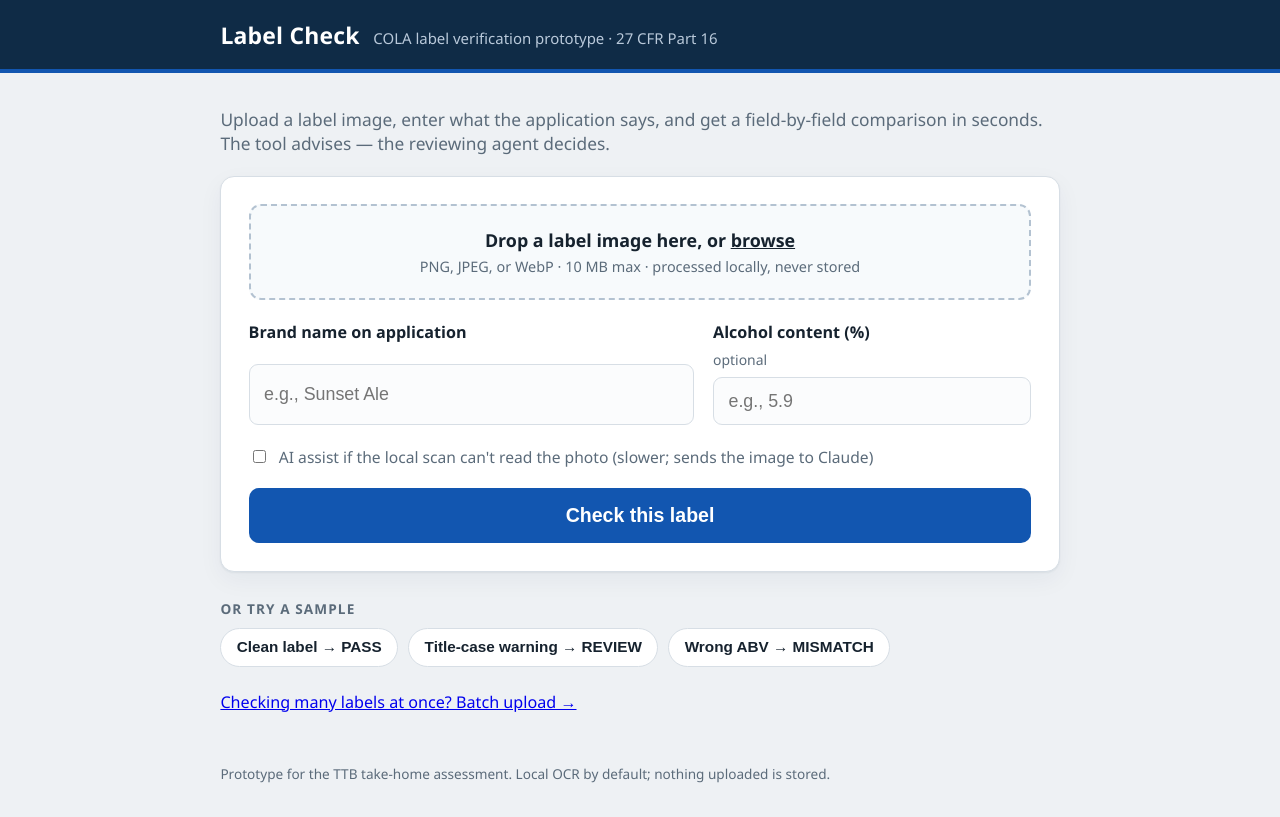
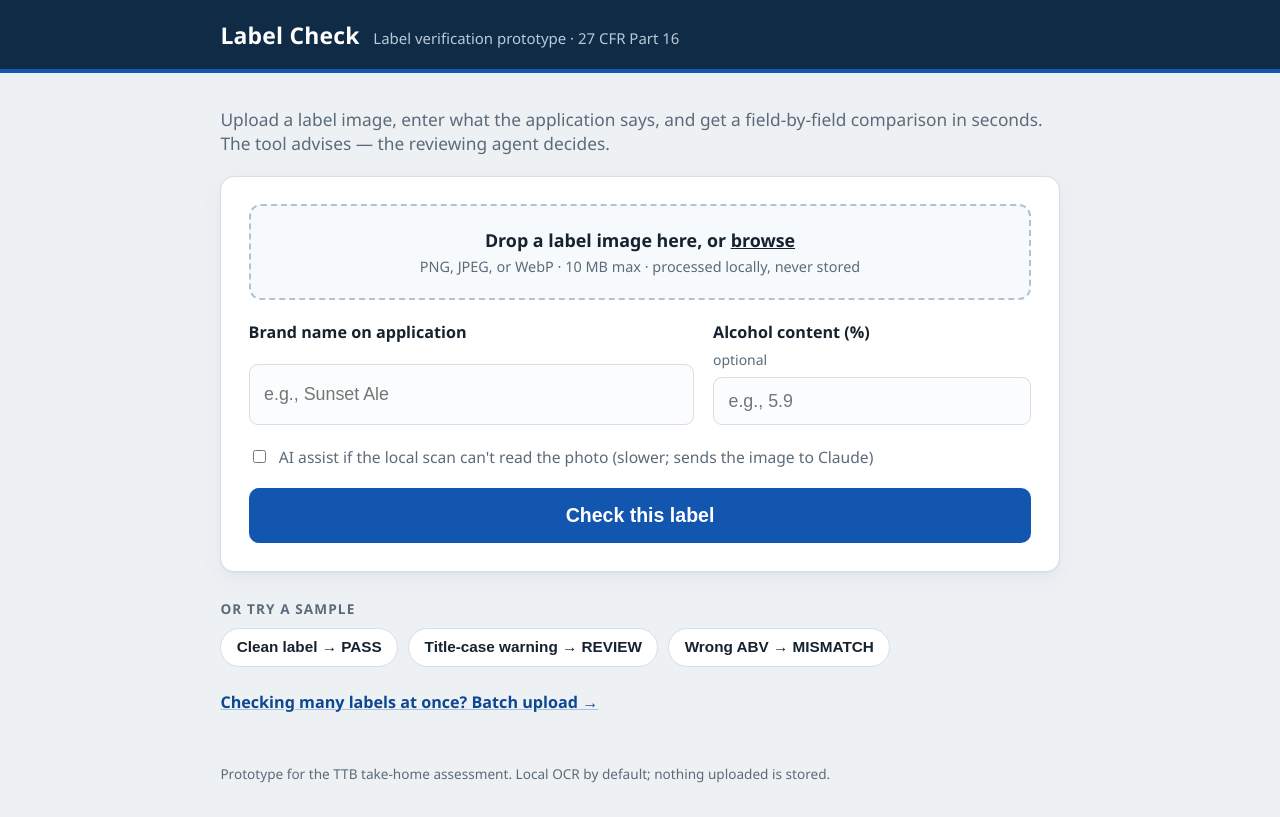
Before and after one commit to saltxd/ttb-label-check, a FastAPI app: page / in a window 1280 px wide. Run offline with FastAPI, Linux system fonts and the light colour scheme.

Commit message:
polish: drop COLA overclaim, own favicon (was inheriting ChainWard's), styled links, hardened drag-drop

```diff
--- a/app/static/style.css
+++ b/app/static/style.css
@@ -46,7 +46,9 @@ button.primary:disabled { background: #7f97b3; cursor: wait; }
 button.chip { font-size: .9rem; font-weight: 600; padding: .55rem .9rem; background: #fff; color: var(--ink); border: 1px solid var(--line); border-radius: 999px; cursor: pointer; transition: all .15s; }
 button.chip:hover { border-color: var(--accent); color: var(--accent-2); box-shadow: 0 1px 6px rgba(18,86,176,.15); }
 
-.foot-link { margin-top: 1.4rem; font-size: .95rem; }
+a { color: var(--accent-2); text-decoration-color: #a9c0dc; }
+a:hover { color: var(--accent); }
+.foot-link { margin-top: 1.4rem; font-size: .95rem; font-weight: 600; }
 footer.site { max-width: 880px; margin: 0 auto 2rem; padding: 0 1.2rem; color: var(--muted); font-size: .8rem; }
 
 /* ---- results ---- */
--- a/app/templates/_result.html
+++ b/app/templates/_result.html
@@ -1,6 +1,7 @@
 <!doctype html><html lang="en"><head><meta charset="utf-8">
 <meta name="viewport" content="width=device-width, initial-scale=1">
-<title>Result — Label Check</title><link rel="stylesheet" href="/static/style.css?v=3"></head><body>
+<title>Result — Label Check</title><link rel="stylesheet" href="/static/style.css?v=3">
+<link rel="icon" type="image/svg+xml" href="/static/favicon.svg"></head><body>
 <header class="site"><div class="wrap">
   <h1>Label Check</h1>
   <span class="sub">Verification result</span>
--- a/app/templates/batch.html
+++ b/app/templates/batch.html
@@ -1,9 +1,10 @@
 <!doctype html><html lang="en"><head><meta charset="utf-8">
 <meta name="viewport" content="width=device-width, initial-scale=1">
-<title>Batch — Label Check</title><link rel="stylesheet" href="/static/style.css?v=3"></head><body>
+<title>Batch — Label Check</title><link rel="stylesheet" href="/static/style.css?v=3">
+<link rel="icon" type="image/svg+xml" href="/static/favicon.svg"></head><body>
 <header class="site"><div class="wrap">
   <h1>Label Check</h1>
-  <span class="sub">Batch verification &middot; 27 CFR Part 16</span>
+  <span class="sub">Batch label verification &middot; 27 CFR Part 16</span>
 </div></header>
 <main>
   <p class="lede">One CSV of applications plus the label images. Images match rows by filename —
--- a/app/templates/index.html
+++ b/app/templates/index.html
@@ -1,9 +1,10 @@
 <!doctype html><html lang="en"><head><meta charset="utf-8">
 <meta name="viewport" content="width=device-width, initial-scale=1">
-<title>Label Check</title><link rel="stylesheet" href="/static/style.css?v=3"></head><body>
+<title>Label Check</title><link rel="stylesheet" href="/static/style.css?v=3">
+<link rel="icon" type="image/svg+xml" href="/static/favicon.svg"></head><body>
 <header class="site"><div class="wrap">
   <h1>Label Check</h1>
-  <span class="sub">COLA label verification prototype &middot; 27 CFR Part 16</span>
+  <span class="sub">Label verification prototype &middot; 27 CFR Part 16</span>
 </div></header>
 <main>
   <p class="lede">Upload a label image, enter what the application says, and get a field-by-field
@@ -46,8 +47,11 @@
     if (input.files.length) text.innerHTML = '<span class="file-name">' + input.files[0].name + '</span> selected';
   });
   ['dragover','dragenter'].forEach(e => drop.addEventListener(e, ev => { ev.preventDefault(); drop.classList.add('drag'); }));
-  ['dragleave','drop'].forEach(e => drop.addEventListener(e, ev => { drop.classList.remove('drag'); }));
-  drop.addEventListener('drop', ev => { ev.preventDefault(); input.files = ev.dataTransfer.files; input.dispatchEvent(new Event('change')); });
+  drop.addEventListener('dragleave', () => drop.classList.remove('drag'));
+  drop.addEventListener('drop', ev => {
+    ev.preventDefault(); drop.classList.remove('drag');
+    if (ev.dataTransfer.files.length) { input.files = ev.dataTransfer.files; input.dispatchEvent(new Event('change')); }
+  });
   form.addEventListener('submit', () => { btn.disabled = true; btn.textContent = 'Checking…'; });
 </script>
 </body></html>
```
Also changed, not shown: app/static/favicon.svg (added).
